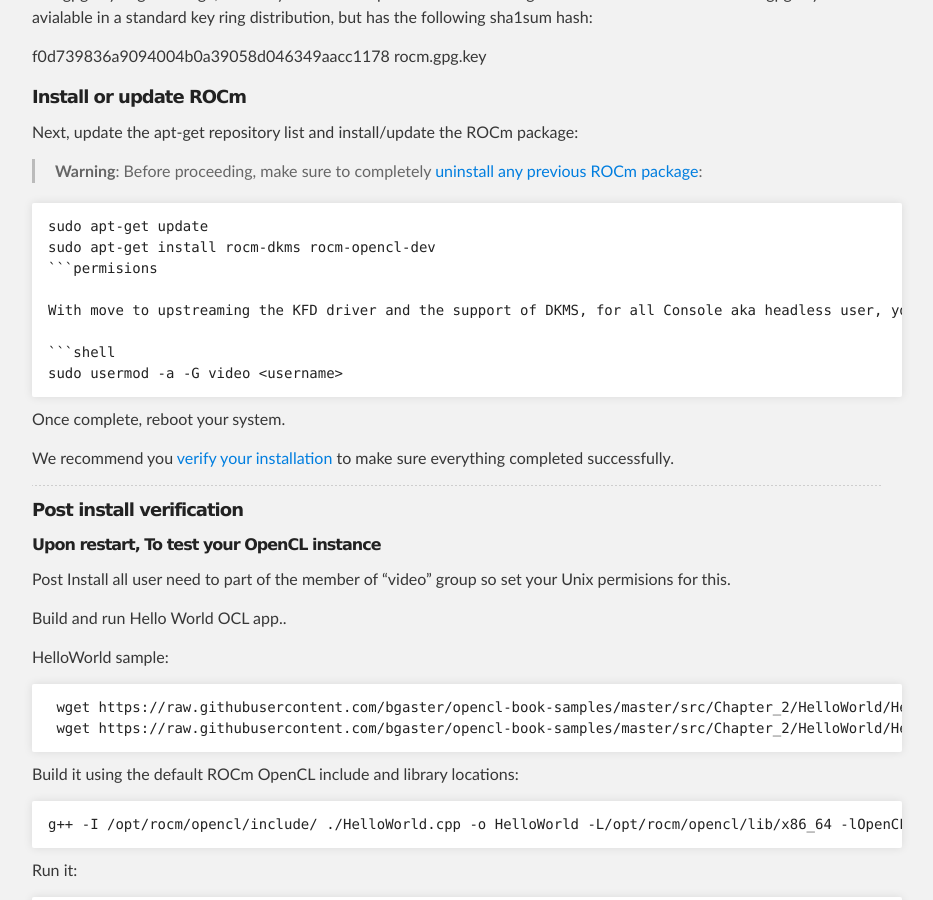
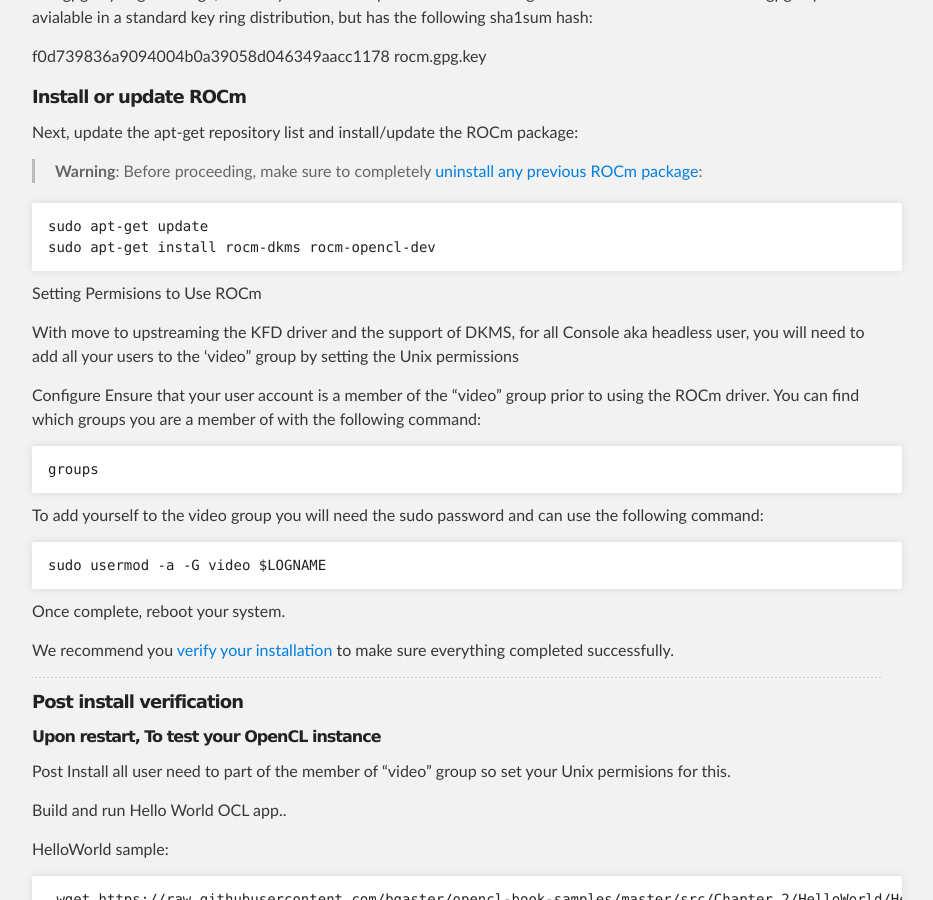
Before and after one commit to ROCm/ROCm.github.io, a Jekyll site: the page built from ROCmInstall.md, in a window 1280 px wide and 900 px high, scrolled down 2349 px. Shown: the whole window, without its empty margins (183-1116 px from the left). Built offline with Jekyll 4.4.1, drawn with Linux system fonts in a browser that asks for light colours.

Commit message:
Update ROCmInstall.md

````diff
--- a/ROCmInstall.md
+++ b/ROCmInstall.md
@@ -108,13 +108,25 @@
 ```shell
 sudo apt-get update
 sudo apt-get install rocm-dkms rocm-opencl-dev
-```permisions
+```
 
-With move to upstreaming the KFD driver and the support of DKMS, for all Console aka headless user, you will need to add all your users to the ‘video” group by setting the Unix permissions
+Setting Permisions to Use ROCm
+
+With move to upstreaming the KFD driver and the support of DKMS,  for all Console aka headless user, you will need to add all  your users to the  'video" group by setting the Unix permissions
+
+Configure
+Ensure that your user account is a member of the "video" group prior to using the ROCm driver. You can find which groups you are a member of with the following command:
 
 ```shell
-sudo usermod -a -G video <username>
+groups
 ```
+
+To add yourself to the video group you will need the sudo password and can use the following command:
+
+```shell
+sudo usermod -a -G video $LOGNAME
+```
+
 Once complete, reboot your system.
 
 We recommend you [verify your installation](https://github.com/RadeonOpenCompute/ROCm#verify-installation) to make sure everything completed successfully.
````
